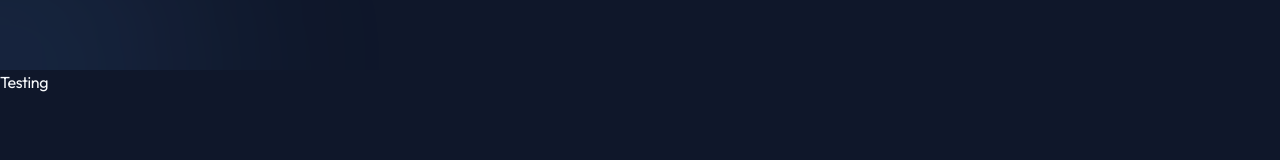
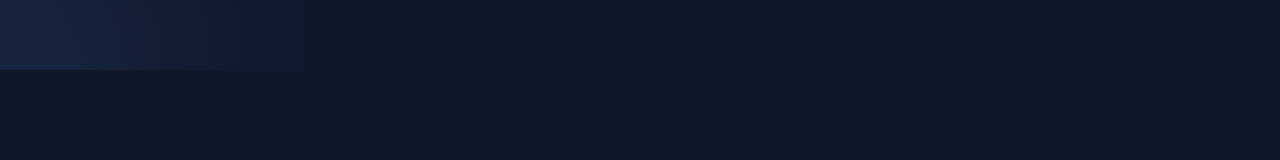
Before and after one commit to Muad-Ahmed/My-Portfolio, a React (Vite) app: page / in a window 1280 px wide. Shown: the part 730-890 px from the top of the page. Built offline with nearby package versions, Linux system fonts and the light colour scheme.

Commit message:
testing the deploy action

```diff
--- a/src/App.jsx
+++ b/src/App.jsx
@@ -31,7 +31,6 @@ function App() {
     <>
       <Header toggleDarkMode={toggleDarkMode} isDark={isDark} />
       <Hero />
-      <h1>Testing</h1>
       <ProjectsFullStack />
       <ProjectsFrontEnd />
       <Skills />
```
